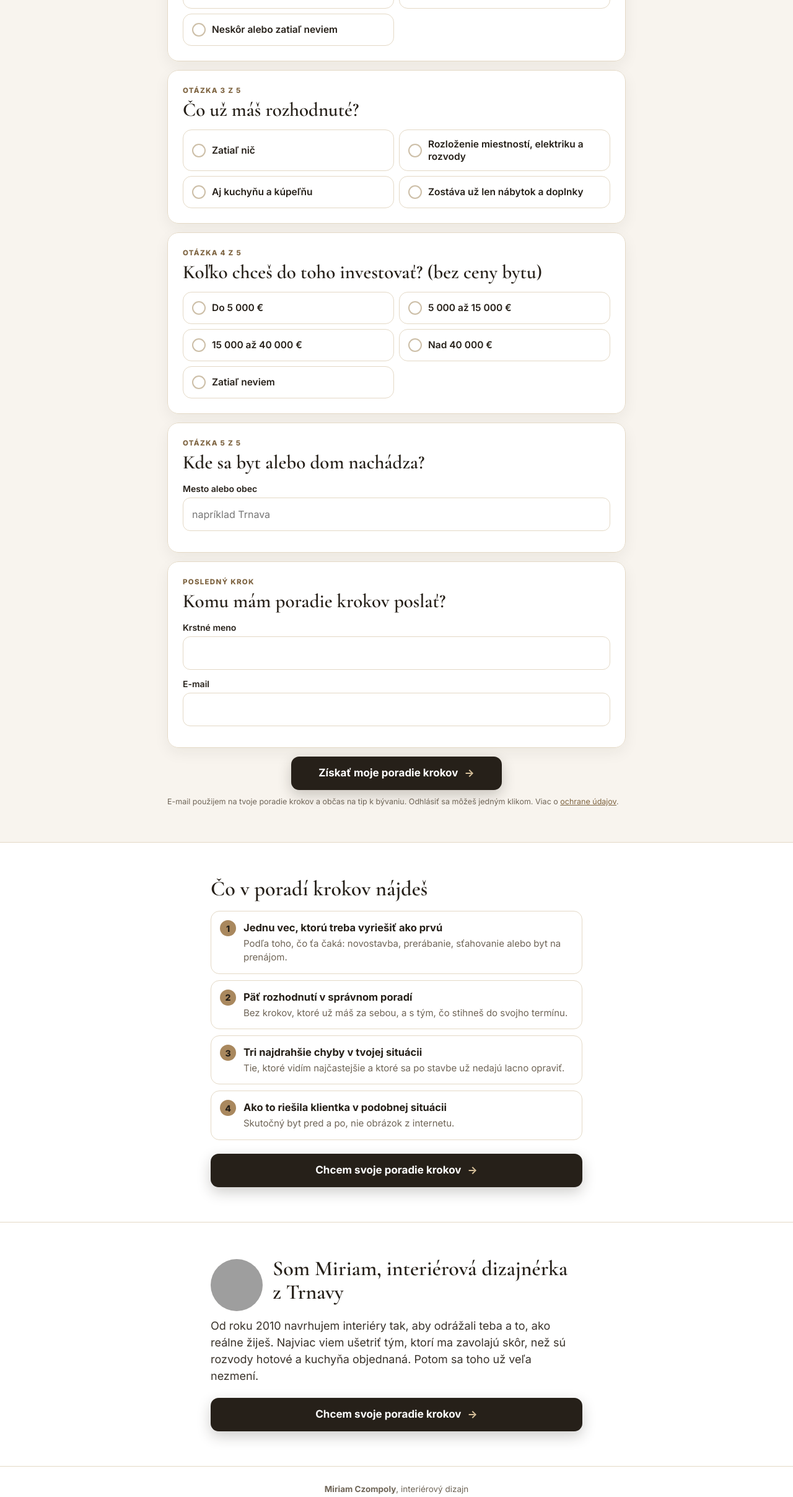
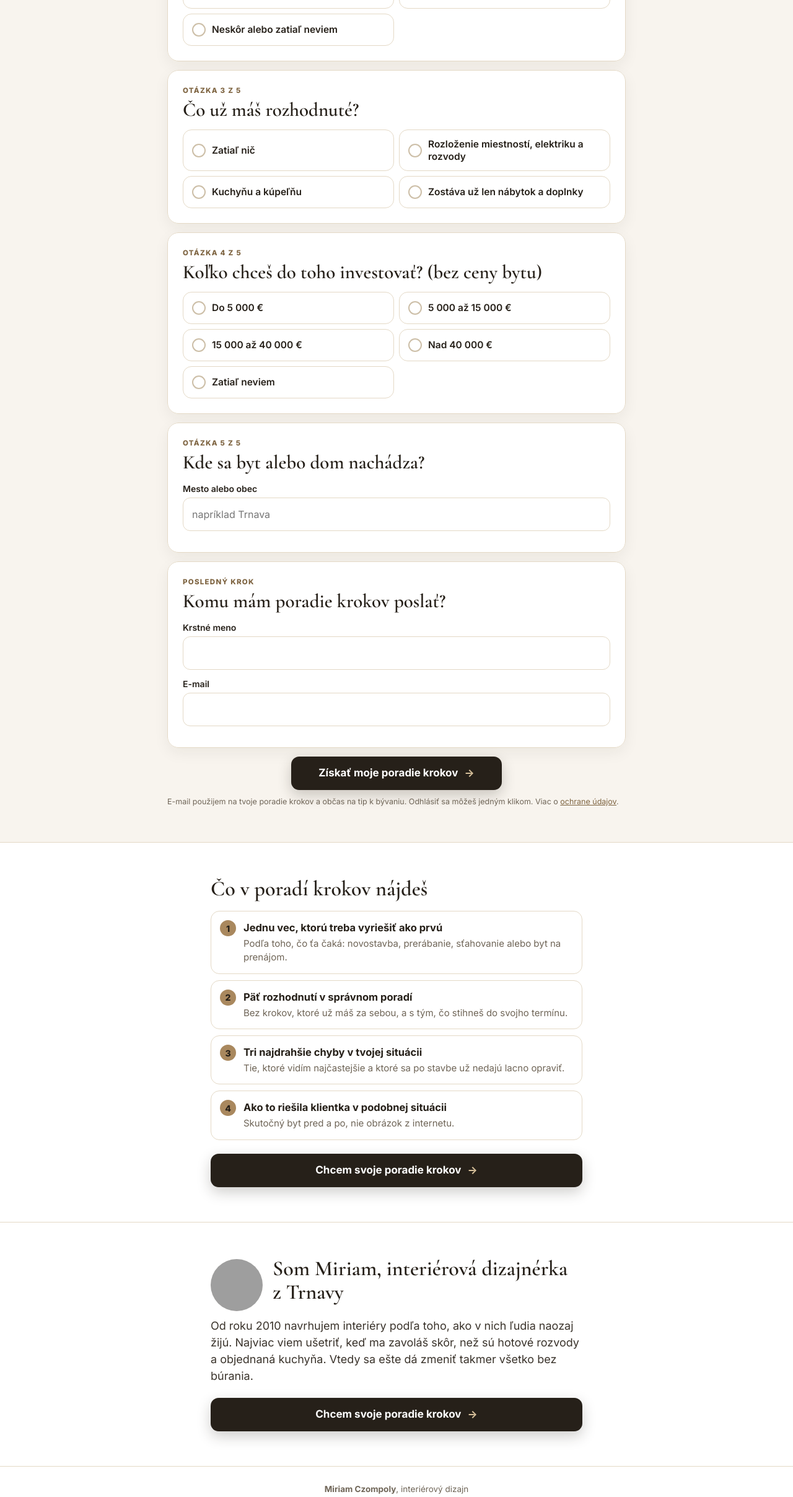
Before and after one commit to JanCernicka/MiriamCzompoly, a plain HTML site: page pred-zmenou.html in a window 1280 px wide. Shown: the part 2021-4437 px from the top of the page at 62% size. Drawn offline with nearby package versions, Linux system fonts and the light colour scheme; grey boxes are pictures that could not be loaded.

Commit message:
Návrh B: nový text o Miriam, odpoveď Kuchyňu a kúpeľňu bez Aj (Jano 16. 11.)
Co-Authored-By: Claude Opus 5.5 <noreply@anthropic.com>
Claude-Session: https://claude.ai/code/session_0182gCyU5BbRaH12WozVR4YL

```diff
--- a/assets/js/pred-zmenou-data.js
+++ b/assets/js/pred-zmenou-data.js
@@ -12,7 +12,7 @@
       d: "Zariaďujem byt na prenájom",
       jedna: "Chcem zmeniť len jednu miestnosť" } },
     { k: "kedy", t: "Kedy to potrebuješ mať hotové?", z: { do3: "Do 3 mesiacov", m36: "O 3 až 6 mesiacov", neskor: "Neskôr alebo zatiaľ neviem" } },
-    { k: "hotove", t: "Čo už máš rozhodnuté?", z: { nic: "Zatiaľ nič", rozvody: "Rozloženie miestností, elektriku a rozvody", kuchyna: "Aj kuchyňu a kúpeľňu", nabytok: "Zostáva už len nábytok a doplnky" } },
+    { k: "hotove", t: "Čo už máš rozhodnuté?", z: { nic: "Zatiaľ nič", rozvody: "Rozloženie miestností, elektriku a rozvody", kuchyna: "Kuchyňu a kúpeľňu", nabytok: "Zostáva už len nábytok a doplnky" } },
     { k: "rozpocet", t: "Koľko chceš do toho investovať? (bez ceny bytu)", z: { do5: "Do 5 000 €", r5_15: "5 000 až 15 000 €", r15_40: "15 000 až 40 000 €", nad40: "Nad 40 000 €", neviem: "Zatiaľ neviem" } },
     { k: "kde", t: "Kde sa byt alebo dom nachádza?", text: "mesto alebo obec" }
   ];
--- a/pred-zmenou.html
+++ b/pred-zmenou.html
@@ -116,7 +116,7 @@
           <img src="https://assets.cdn.filesafe.space/o86atLjsdR9IoUTWgYna/media/69e7d02403c24196d247704c.png" alt="Miriam Czompoly, interiérová dizajnérka" width="84" height="84" loading="lazy" />
           <h2>Som Miriam, interiérová dizajnérka z&nbsp;Trnavy</h2>
         </div>
-        <p>Od roku 2010 navrhujem interiéry tak, aby odrážali teba a to, ako reálne žiješ. Najviac viem ušetriť tým, ktorí ma zavolajú skôr, než sú rozvody hotové a kuchyňa objednaná. Potom sa toho už veľa nezmení.</p>
+        <p>Od roku 2010 navrhujem interiéry podľa toho, ako v nich ľudia naozaj žijú. Najviac viem ušetriť, keď ma zavoláš skôr, než sú hotové rozvody a objednaná kuchyňa. Vtedy sa ešte dá zmeniť takmer všetko bez búrania.</p>
         <a class="btn" href="#formular">Chcem svoje poradie krokov</a>
       </div>
     </section>
```
